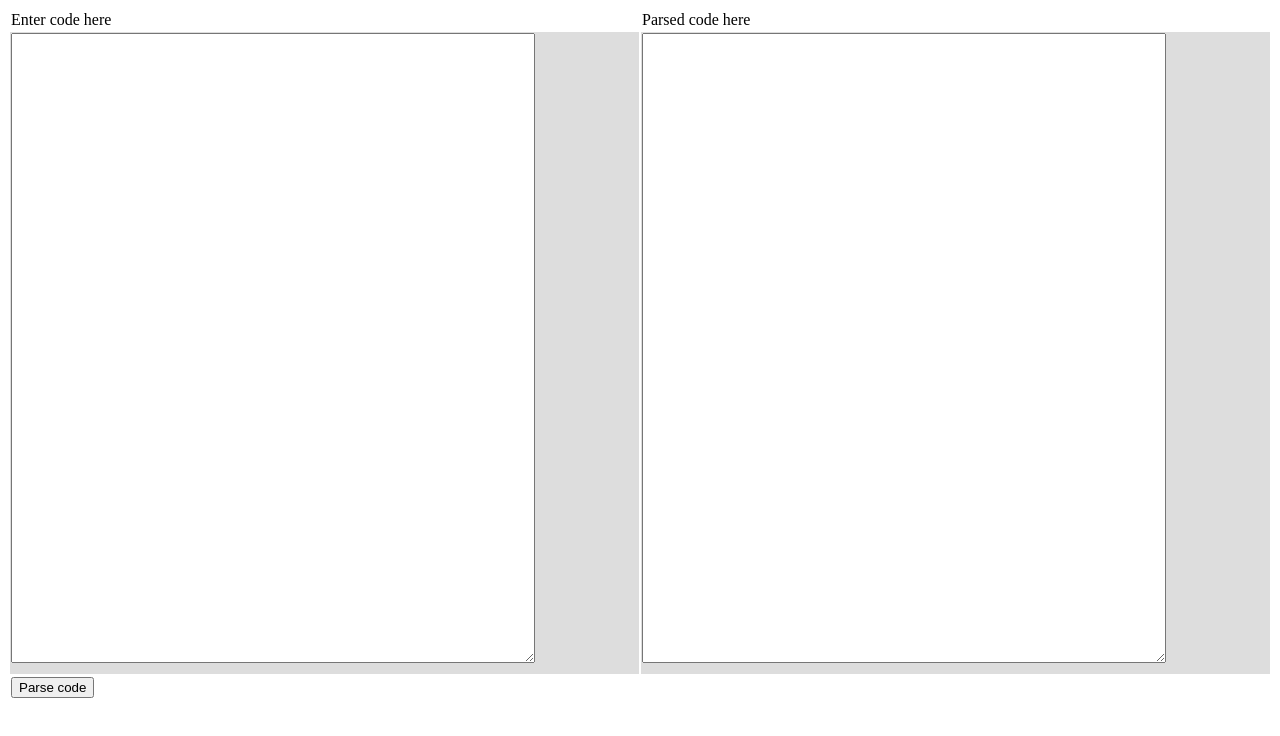
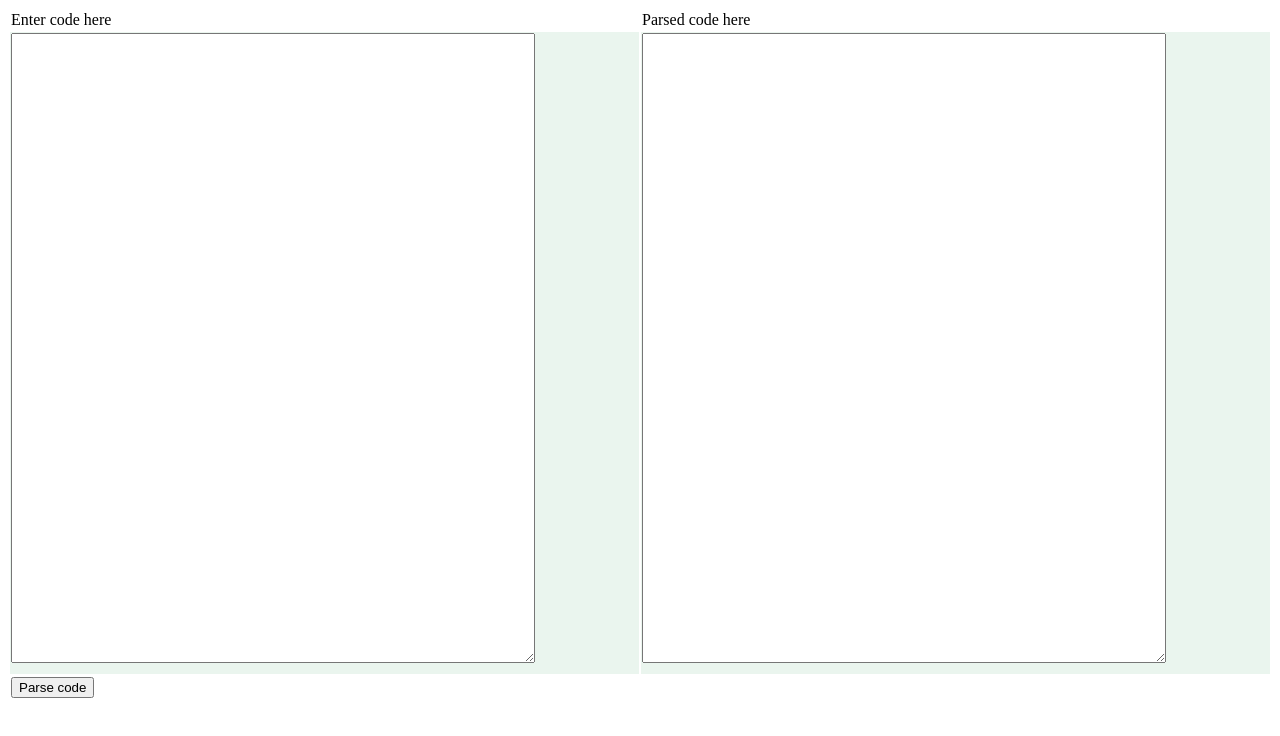
Before and after one commit to sagiede/sagiede-sqe-workshop-2018-exercise-1, a website built with webpack: page index.html in a window 1280 px wide. Built offline with nearby package versions, Linux system fonts and the light colour scheme.

Commit message:
change color

```diff
--- a/index.html
+++ b/index.html
@@ -11,7 +11,7 @@
         }
 
         tr:nth-child(even) {
-            background-color: #dddddd;
+            background-color: #eaf5ee;
         }
 
         .textAreaWrapper {
```
